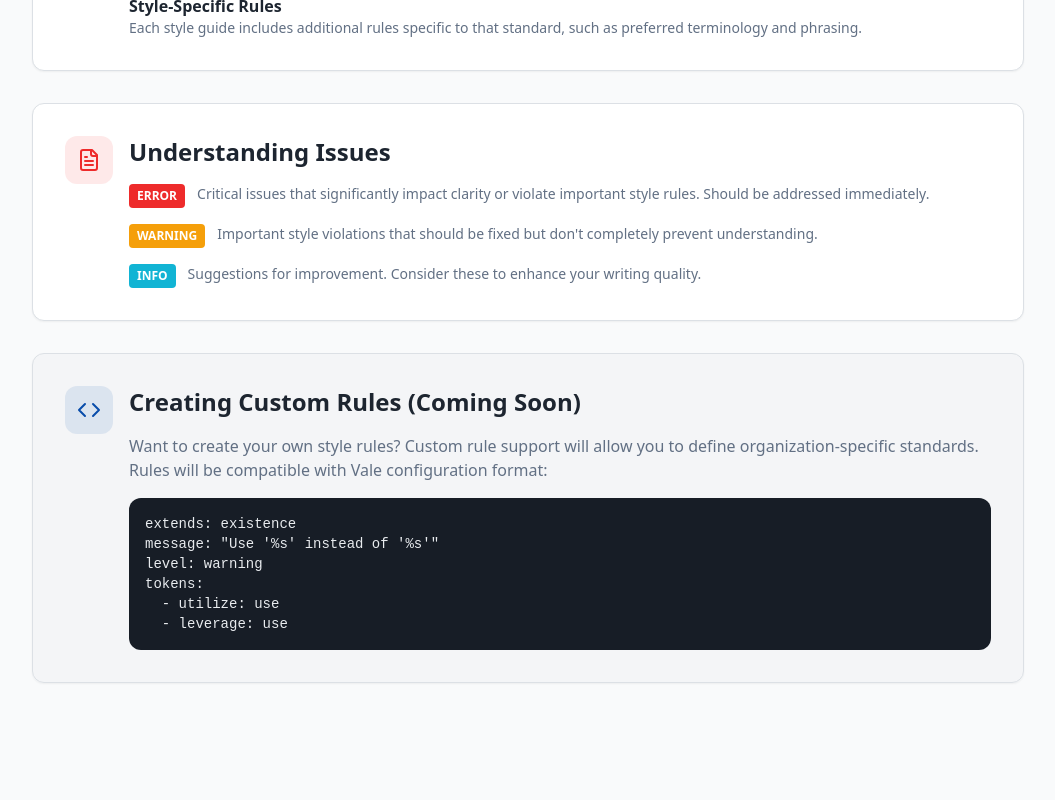
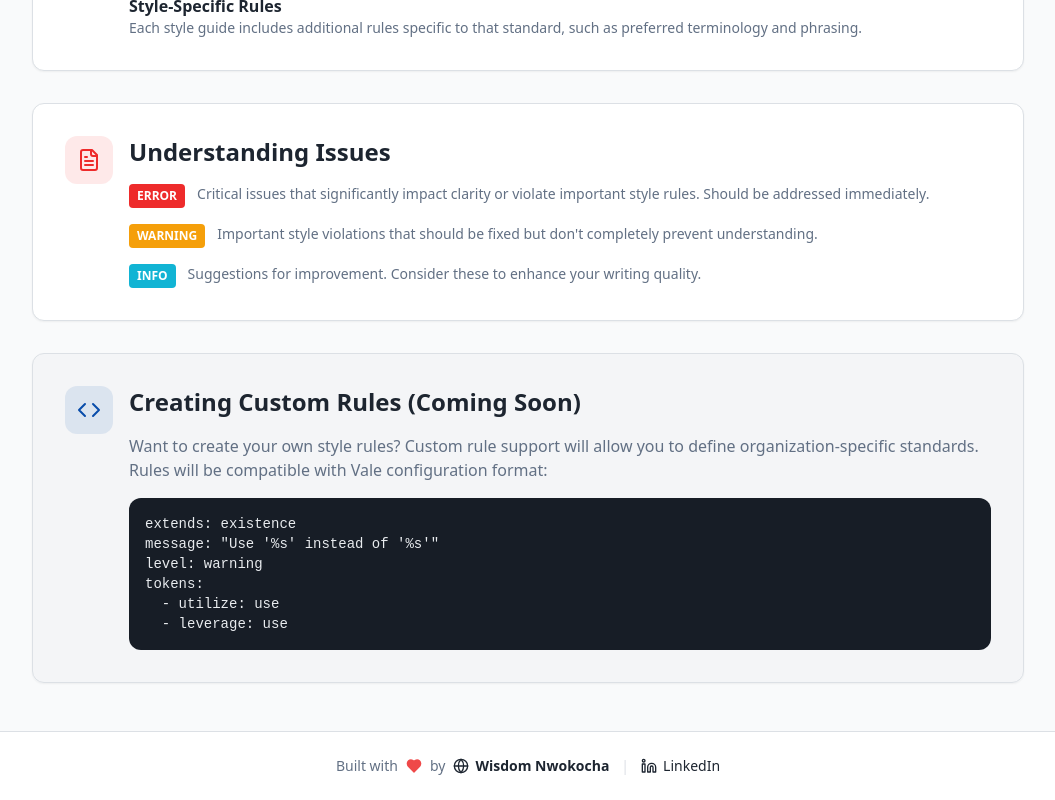
Before and after one commit to Technical-writing-mentorship-program/scribe-check, a React (Vite) app: page /docs in a window 1280 px wide. Shown: the part 1424-2224 px from the top of the page, without its empty margins (112-1167 px from the left). Before the commit the page ends 2155 px from the top, so only its background shows below. Built offline with nearby package versions, Linux system fonts and the light colour scheme; the HTML template or start-up script is replaced by a standard one.

Commit message:
Add footer with author credits
Add a footer component to display author credits, including name, portfolio link, and LinkedIn profile. The footer has been added to the main page and the Docs page for consistency.

```diff
--- /dev/null
+++ b/src/components/Footer.tsx
@@ -0,0 +1,39 @@
+import { Heart, Linkedin, Globe } from "lucide-react";
+
+const Footer = () => {
+  return (
+    <footer className="border-t border-border bg-card mt-auto">
+      <div className="container px-4 py-6">
+        <div className="flex flex-col sm:flex-row items-center justify-center gap-2 text-sm text-muted-foreground">
+          <span className="flex items-center gap-2">
+            Built with <Heart className="h-4 w-4 text-red-500 fill-red-500 animate-pulse" /> by
+          </span>
+          <div className="flex items-center gap-3">
+            <a
+              href="https://wisdom-portfolio.netlify.app/"
+              target="_blank"
+              rel="noopener noreferrer"
+              className="font-semibold text-foreground hover:text-primary transition-colors flex items-center gap-1.5 hover-scale"
+            >
+              <Globe className="h-4 w-4" />
+              Wisdom Nwokocha
+            </a>
+            <span className="text-border">|</span>
+            <a
+              href="https://www.linkedin.com/in/joklinztech"
+              target="_blank"
+              rel="noopener noreferrer"
+              className="text-foreground hover:text-primary transition-colors flex items-center gap-1.5 hover-scale"
+              aria-label="LinkedIn Profile"
+            >
+              <Linkedin className="h-4 w-4" />
+              <span className="hidden sm:inline">LinkedIn</span>
+            </a>
+          </div>
+        </div>
+      </div>
+    </footer>
+  );
+};
+
+export default Footer;
--- a/src/pages/Docs.tsx
+++ b/src/pages/Docs.tsx
@@ -1,6 +1,7 @@
 import { Card } from "@/components/ui/card";
 import { BookOpen, Code, FileText, Settings, Zap } from "lucide-react";
 import Header from "@/components/Header";
+import Footer from "@/components/Footer";
 
 const Docs = () => {
   return (
@@ -172,6 +173,8 @@ tokens:
           </Card>
         </div>
       </main>
+
+      <Footer />
     </div>
   );
 };
--- a/src/pages/Index.tsx
+++ b/src/pages/Index.tsx
@@ -4,6 +4,7 @@ import { Button } from "@/components/ui/button";
 import { Tabs, TabsContent, TabsList, TabsTrigger } from "@/components/ui/tabs";
 import { toast } from "sonner";
 import Header from "@/components/Header";
+import Footer from "@/components/Footer";
 import MarkdownEditor from "@/components/editor/MarkdownEditor";
 import IssuesPanel from "@/components/editor/IssuesPanel";
 import PreviewPanel from "@/components/editor/PreviewPanel";
@@ -90,7 +91,7 @@ const Index = () => {
     <div className="min-h-screen flex flex-col bg-background">
       <Header />
 
-      <main className="flex-1 flex flex-col">
+      <main className="flex-1 flex flex-col min-h-0">
         {/* Toolbar */}
         <div className="border-b border-border bg-card">
           <div className="container flex flex-col sm:flex-row items-start sm:items-center justify-between gap-3 py-3 sm:h-14 sm:py-0 px-3 md:px-4">
@@ -159,6 +160,8 @@ const Index = () => {
           </div>
         </div>
       </main>
+
+      <Footer />
     </div>
   );
 };
```
